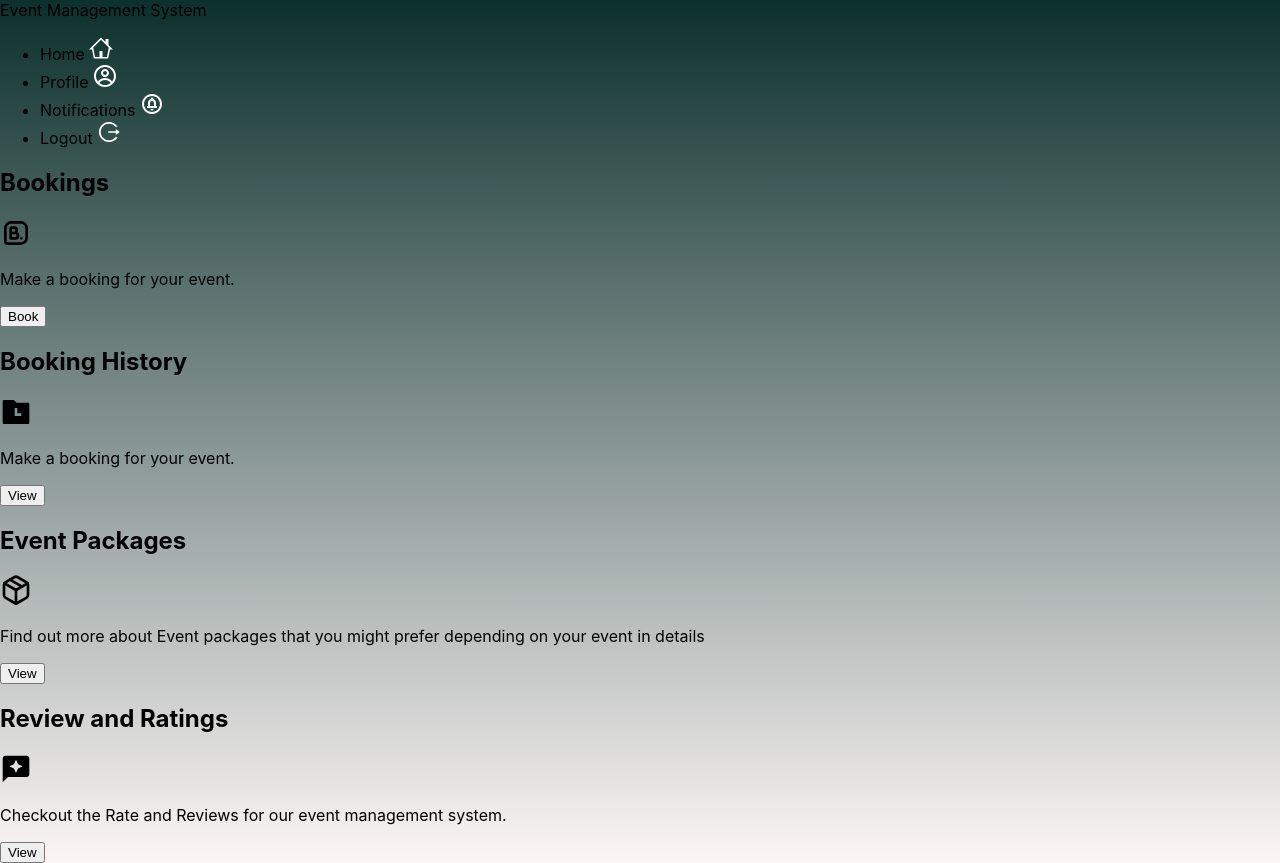
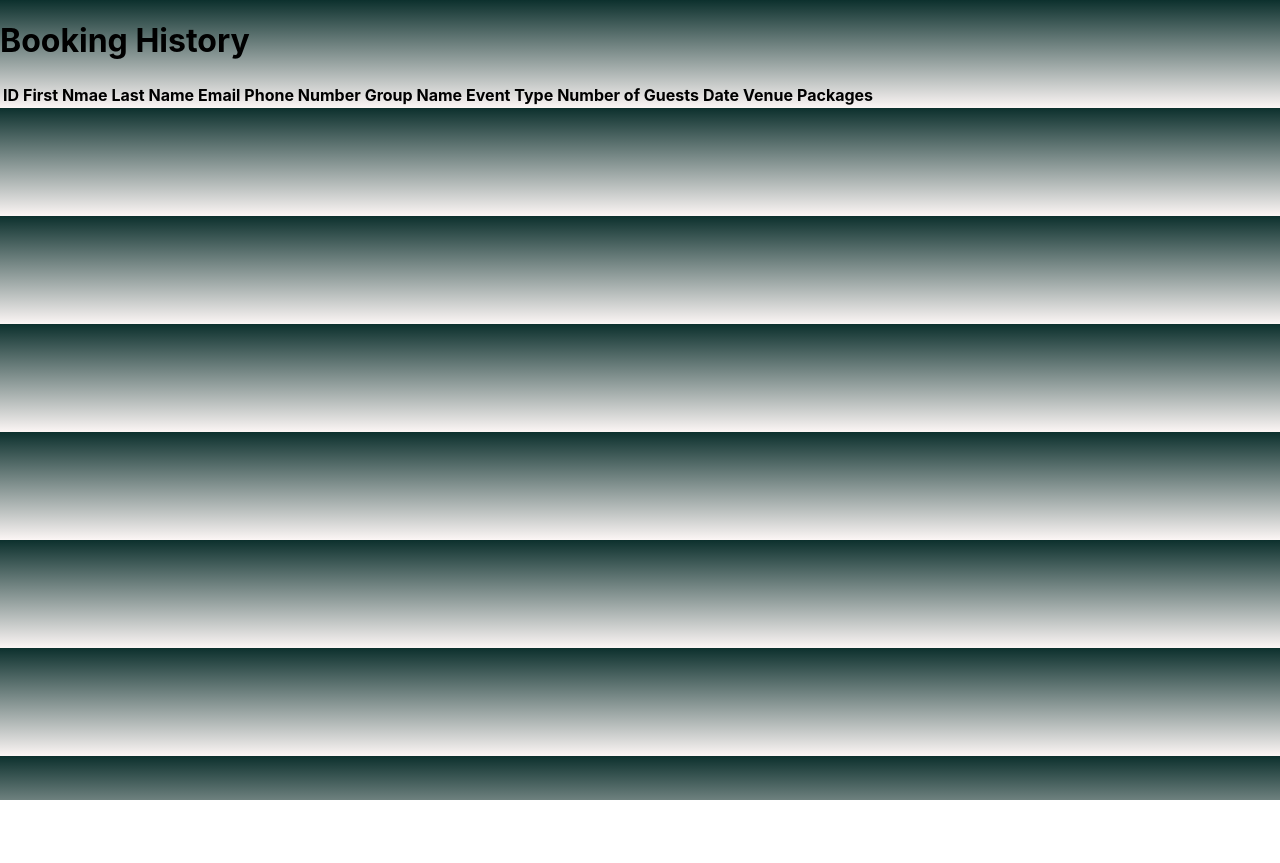
Before and after one commit to Mankopodi/EventManagementSystem, a React (Create React App) app in the folder frontend/: page / in a window 1280 px wide. After the commit the page ends 800 px from the top, so only its background shows below. Built offline with nearby package versions, Linux system fonts and the light colour scheme.

Commit message:
color/ui

```diff
--- a/frontend/src/App.js
+++ b/frontend/src/App.js
@@ -5,8 +5,8 @@ import './App.css';
 //import Homes from './eventPlanner/homes/homes';
 //import Bookings from '../src/customers/bookings/bookings';
 //import Pack from './customers/pack/pack';
-//import History from './customers/history/history';
-import Navbar from './customers/navbar/navbar';
+import History from './customers/history/history';
+//import Navbar from './customers/navbar/navbar';
 //import Home from '../src/customers/home/home';
 function App() {
   return (
@@ -16,9 +16,9 @@ function App() {
    {/* <Homes /> */}
    {/* <Bookings /> */}
    {/* <Pack /> */}
-   {/* <History /> */}
+   <History />
    {/* <Home /> */}
-   <Navbar />
+   {/* <Navbar /> */}
     </div>
   );
 }
--- /dev/null
+++ b/frontend/src/customers/history/history.css
@@ -0,0 +1,3 @@
+h1{
+    color: white;
+}
--- a/frontend/src/customers/history/history.js
+++ b/frontend/src/customers/history/history.js
@@ -2,7 +2,7 @@ import React from 'react'
 
 function history() {
   return (
-    <div>
+    <div className='min-h-screen'>
       <div className="overflow-x-auto">
         <h1 className='flex justify-center text-4xl font-bold mb-4'>Booking History</h1>
         <table className="table w-full">
@@ -24,10 +24,6 @@ function history() {
           </thead>
           <tbody>
 
-
-
-
-
           </tbody>
         </table>
       </div>
```
